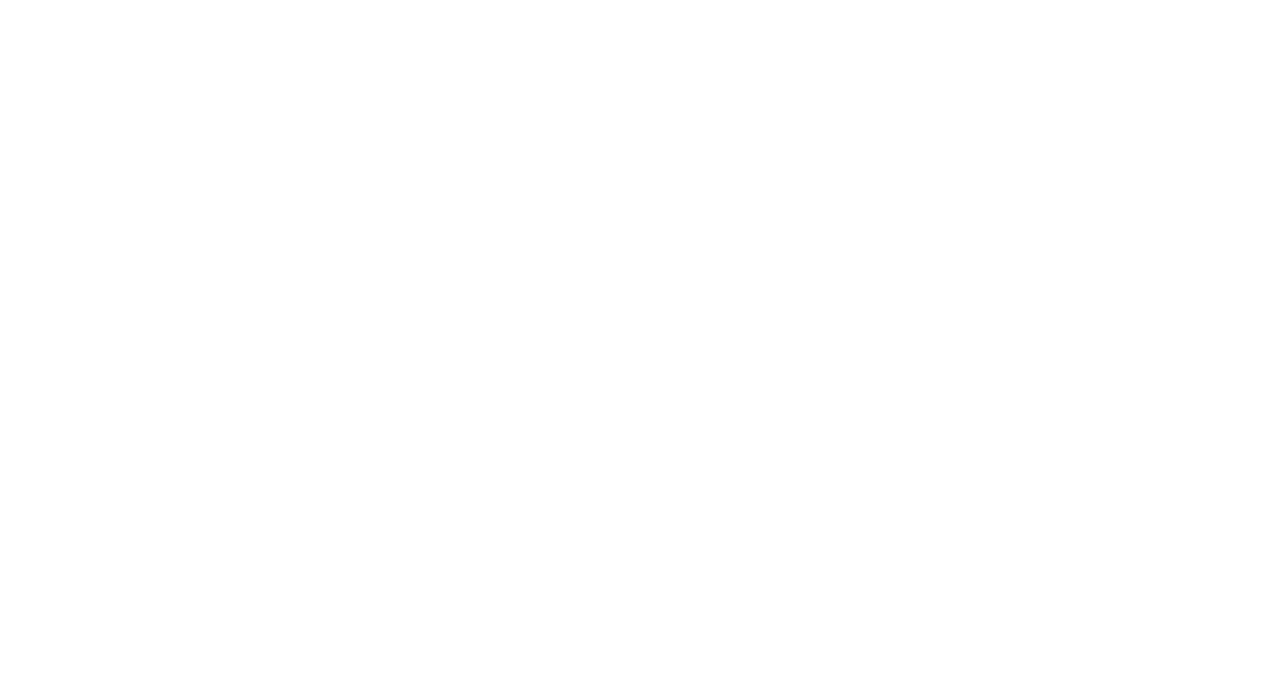
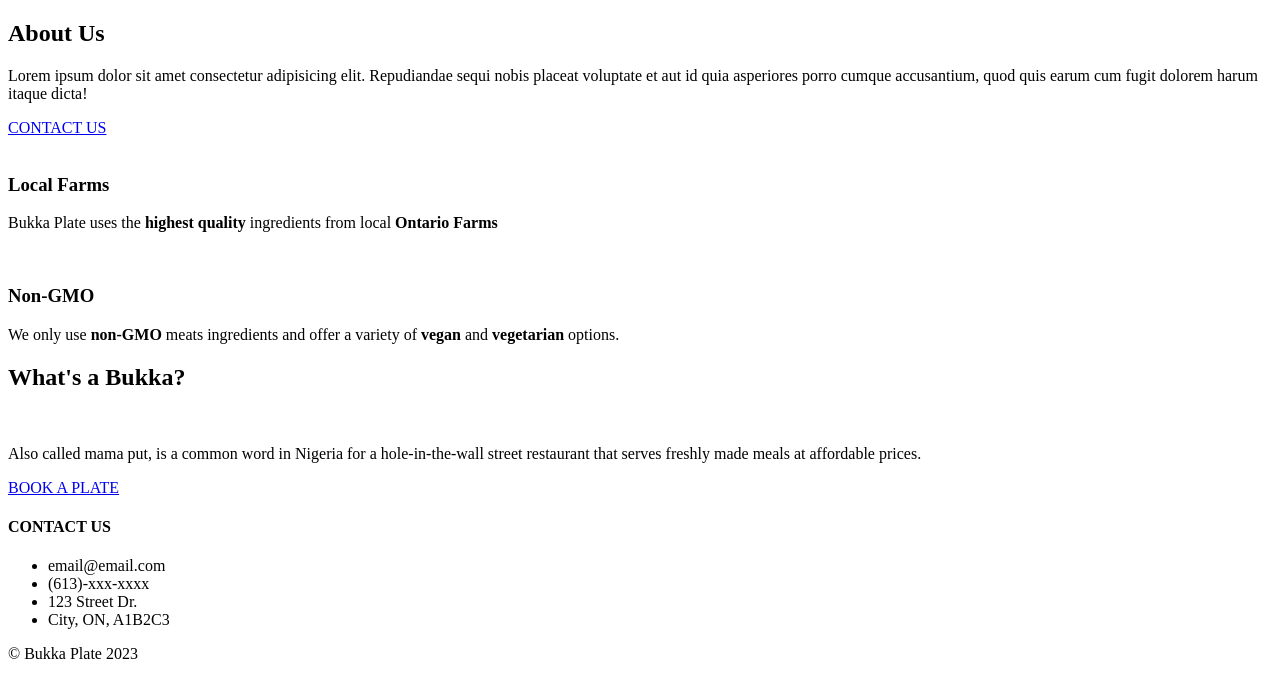
Before and after one commit to jeon0057/mtm6201-midterm, a plain HTML site: page about.html in a window 1280 px wide. Drawn offline with Linux system fonts and the light colour scheme.

Commit message:
lays out html elements for about page

```diff
--- a/about.html
+++ b/about.html
@@ -10,15 +10,65 @@
                   Desktop: 5 horizontal tabs (home, about, services, menu, contact us) -->
 
     <!-- about blurb - Mobile: h1, p, and contact button in vertical, centered column
-                       Desktop: h2, p, with 2 info cards in 2 columns -->
+                       Desktop: h1, p, with 2 info cards in 2 columns -->
+    <section class="about">
+        <div class="wrapper">
+            <h2>About Us</h2>
+            <p>Lorem ipsum dolor sit amet consectetur adipisicing elit. Repudiandae sequi nobis placeat voluptate et aut id quia asperiores porro cumque accusantium, quod quis earum cum fugit dolorem harum itaque dicta!</p>
+            <a href="contact.html" class="contact-btn btn">CONTACT US</a>
+        </div>
+    </section>
 
     <!-- facts section - Mobile: 2 equal columns, each contain img, h3, and p with bg image -->
-
-    <!-- what's a bukka? section - Mobile: h3, img, p, button arranged vertically, bg color behind p
-                                   Desktop: col1-img, col2-h3, p -->
-
-    <!-- skiplink - back to top -->
+    <div class="facts">
+        <div>
+            <img src="" alt="">
+            <h3>Local Farms</h3>
+            <p>Bukka Plate uses the
+                <strong>highest quality</strong> ingredients
+                from local <strong>Ontario Farms</strong></p>
+        </div>
+        <div>
+            <img src="" alt="">
+            <h3>Non-GMO</h3>
+            <p>We only use <strong>non-GMO</strong> meats ingredients
+                and offer a variety
+                of <strong>vegan</strong> and
+                <strong>vegetarian</strong> options.</p>
+        </div>
+    </div>
+    <!-- what's a bukka? section - Mobile: h2, img, p, button arranged vertically, bg color behind p
+                                   Desktop: col1-img, col2-h2, p -->
+    <section class="bukka">
+        <h2>What's a Bukka?</h2>
+        <img src="" alt="">
+        <p>Also called mama put, is a common word in Nigeria for a hole-in-the-wall street restaurant that serves freshly made meals at affordable prices. </p>
+        <a href="contact.html" class="btn">BOOK A PLATE</a>
+    </section>
     <!-- footer section - Mobile: contact info in a column above yellow bg(copy & socials)
                           Desktop: 3 columns - nav, contact info, socials & copy all yellow bg -->
+    <footer>
+        <section role="complementary">
+            <h4>CONTACT US</h4>
+            <ul itemscope itemtype="https://schema.org/Organization">
+                <li itemprop="email">email@email.com</li>
+                <li itemprop="telephone">(613)-xxx-xxxx</li>
+                <li itemprop="address">123 Street Dr.</li>
+                <li itemprop="address">City, ON, A1B2C3</li>
+            </ul>
+        </section>
+        <div class="footbar">
+            <p class="copy">&copy; Bukka Plate 2023</p>
+            <div class="socials">
+                <a href="https://www.instagram.com/"><i class="fa-brands fa-instagram"></i></a>
+                <a href="https://www.facebook.com/"><i class="fa-brands fa-square-facebook"></i></a>
+                <a href="https://www.youtube.com/"><i class="fa-brands fa-square-youtube"></i></a>
+                <a href="https://twitter.com/"><i class="fa-brands fa-square-twitter"></i></a>
+                <a href="https://www.tiktok.com/en/"><i class="fa-brands fa-tiktok"></i></a>
+            </div>
+        </div>
+    </footer>
+    <!-- skiplink - back to top -->
+    <a href="#top" class="skiplinks"><i class="fa-solid fa-chevron-up"></i></a>
 </body>
 </html>
```
Also changed, not shown: index.html (+4 -4 lines).
